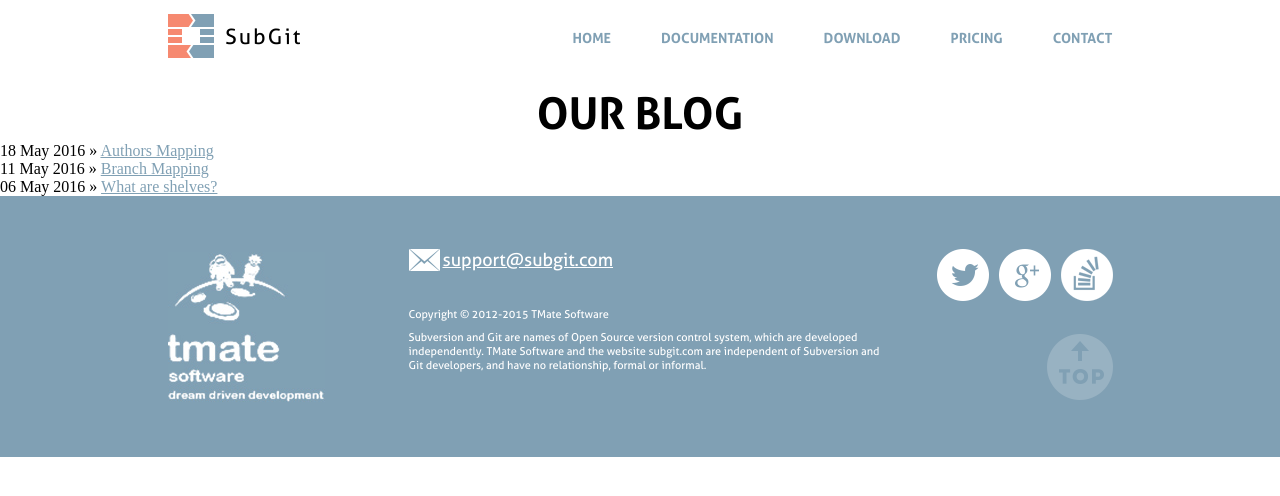
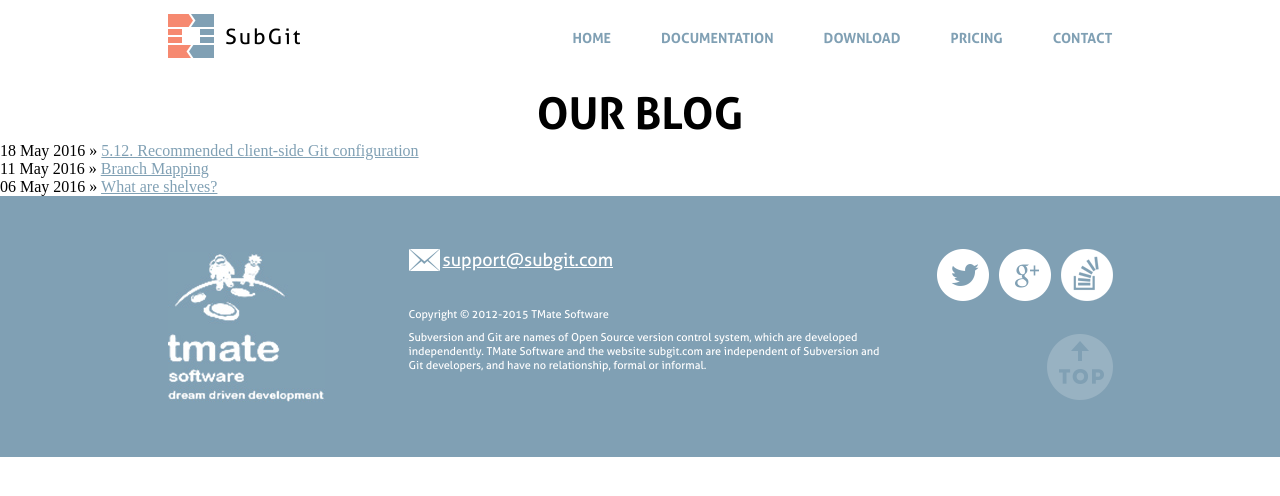
Before and after one commit to waaa/tmate.github.io, a Jekyll site: the page built from blog/index.html, in a window 1280 px wide. Shown: the top 496 px of the page. Built offline with Jekyll 4.4.1, drawn with Linux system fonts in a browser that asks for light colours; Markdown is read by kramdown in place of the engine named in the settings; comment, search, counter and statistics services are not loaded.

Commit message:
Update 2016-05-18-authors-mapping.md

```diff
--- a/_posts/2016-05-18-authors-mapping.md
+++ b/_posts/2016-05-18-authors-mapping.md
@@ -1,4 +1,11 @@
-3. What are the options when talking about authors mapping?
+---
+title: "5.12. Recommended client-side Git configuration"
+category: subchapter
+booktype: remote
+weight: 20
+---
+
+###3. What are the options when talking about authors mapping?
 
 Authors mapping is a question at first sight quite simple, but it's getting interesting and a bit more complicated if a closer look is taken. In this post an attempt is made to clear up a situation regarding different user-cases and problems that could occur during set up of a right way of mapping commit authors between two systems of SubGit and SVN.
 
```
